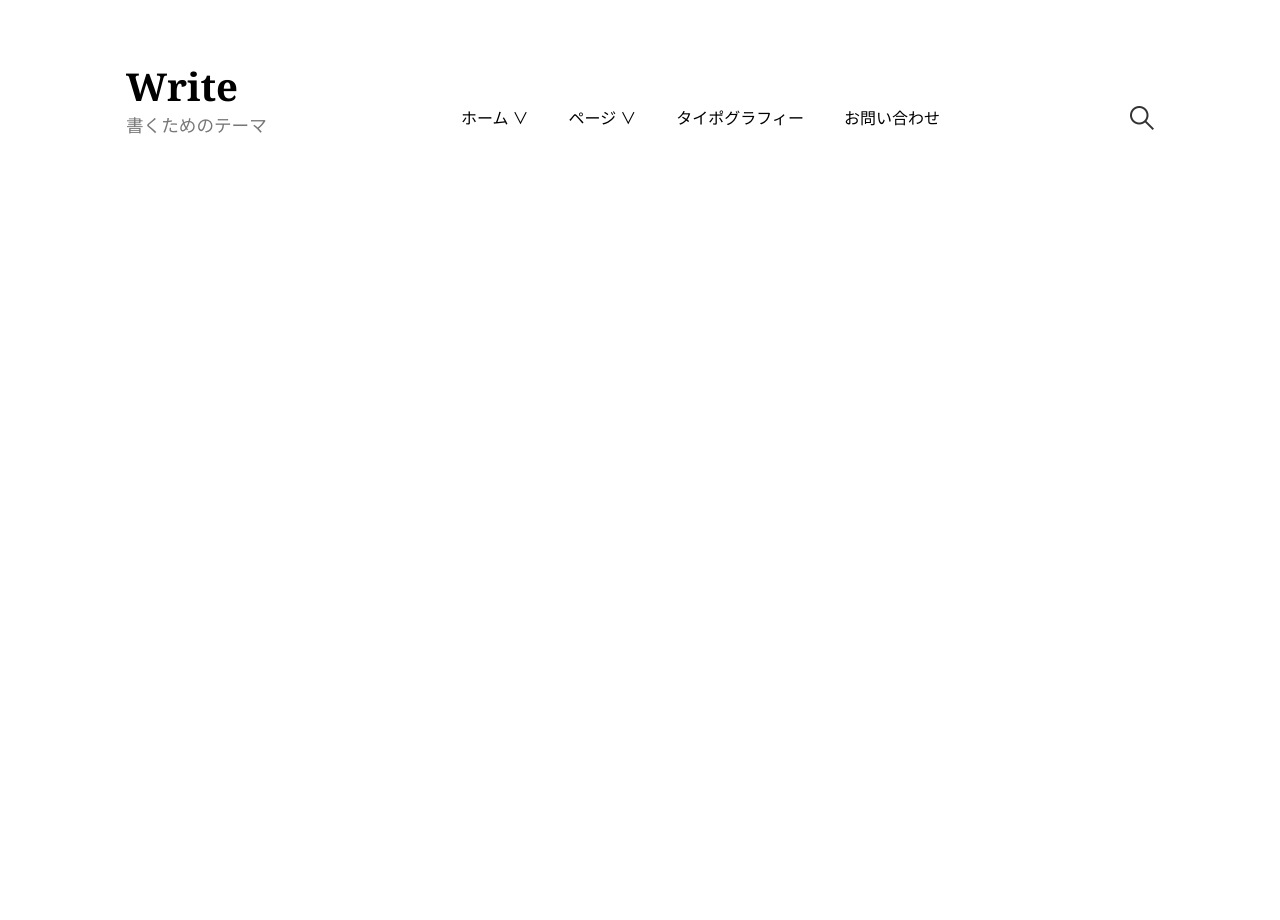
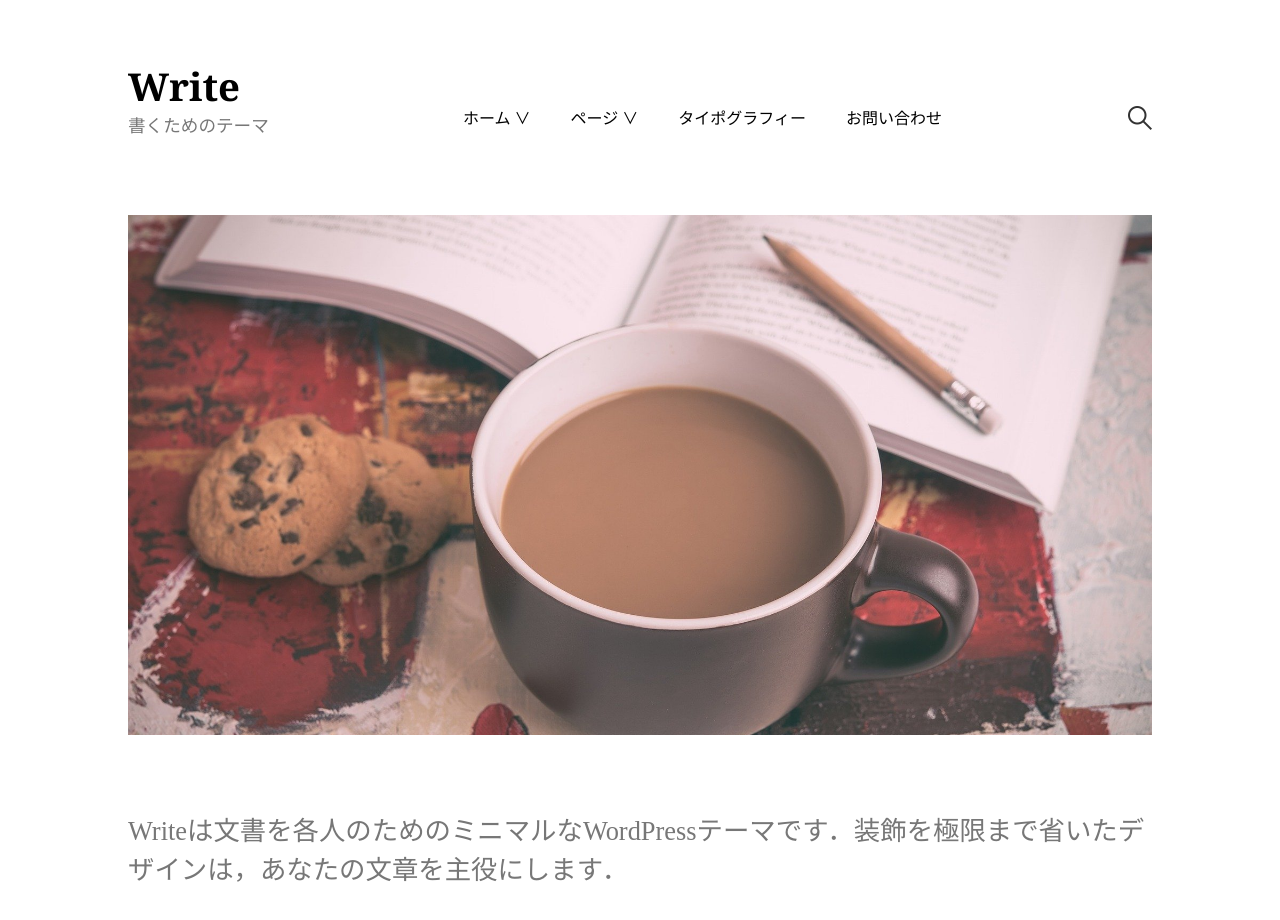
Before and after one commit to wattah1002/mosha-coding-write, a plain HTML site: page index.html in a window 1280 px wide. Before the commit the page ends 800 px from the top, so only its background shows below. Drawn offline with Linux system fonts and the light colour scheme.

Commit message:
image挿入

```diff
--- a/css/stylesheet.css
+++ b/css/stylesheet.css
@@ -2,14 +2,13 @@
  margin: 0;
  padding: 0;
 }
-@media screen and (min-width:767px) {
-/*pc用のcssを記述*/
-body {
-  width: 1028px;
+/*pc*/
+.body {
+  width: 1024px; /*全体の横幅*/
   margin: 0 auto;
 }
 #header {
-  margin: 60px 0;
+  margin: 60px 0 80px 0;
   width: 100%;
   height:75px;
   position: relative;
@@ -55,25 +54,42 @@ body {
   text-decoration: none;
   color: black;
 }
-#search-logo{
+#search-logo{ /*虫眼鏡マークの親のaタグ*/
   width: 24px;
   height: 24px;
   position: absolute;
   bottom: 5px;
   right: 0px;
 }
+#search-logo-img{ /*虫眼鏡マークの大きさ*/
+  width: 24px;
+  height: 24px;
+}
+#eye-catch{
+  width: 100%;
+  height: 65vh;
+  object-fit: cover; /*画像比を維持したままトリミング*/
+}
+#main-sentense{
+  color: #777777;
+  font-family: serif; /*明朝体*/
+  font-size: 165%;
+  font-weight: lighter;
+  margin: 70px 0 100px 0;
 }
 
-@media only screen and (min-width:479px) and (max-width:767px) {
-/*tablet用のcssを記述*/
-
-
+/*tablet*/
+@media screen and (max-width:959px) {
 }
-@media screen and (max-width:479px) {
-/*スマホ用のcssを記述*/
-body {
-  width: 828px;
-  margin: 0 auto;
+/*smartphone*/
+@media screen and (max-width:480px) {
+  .body {
+    width: 828px;
+  }
+  #nav {
+    display: none;
+  }
+  #search-logo{
+    display: none;
+  }
 }
-
-}
--- a/index.html
+++ b/index.html
@@ -2,13 +2,13 @@
 <html>
   <head>
     <meta charset="utf-8">
-    <meta name=”viewport” content=”width=device-width,initial-scale=1″>
+    <meta name=”viewport” content="width=device-width,initial-scale=1, minimum-scale=1, user-scalable=yes">
     <link rel="stylesheet" href="./css/stylesheet.css">
     <link rel="preconnect" href="https://fonts.gstatic.com">
     <link href="https://fonts.googleapis.com/css2?family=Noto+Serif:wght@700&display=swap" rel="stylesheet">
     <title>Write - 書くためのテーマ（模写）</title>
   </head>
-  <body>
+  <body class="body">
     <header id="header">
       <div class="header-logo">
         <h1><a href="#">Write</a></h1>
@@ -22,10 +22,11 @@
           <li><a href="#">お問い合わせ</a></li>
         </ul>
       </nav>
-      <a href="#"><img src="./image/search-icon@2x.png" alt="search-logo" id="search-logo"></a>
+      <a href="#" id="search-logo"><img src="./image/search-icon@2x.png" alt="search-logo" id="search-logo-img"></a>
     </header>
     <main>
-
+      <img src="./image/coffee-690421_1920.jpg" alt="bookImage" id="eye-catch">
+      <h2 id="main-sentense">Writeは文書を各人のためのミニマルなWordPressテーマです．装飾を極限まで省いたデザインは，あなたの文章を主役にします．</h2>
     </main>
   </body>
 </html>
```
Also changed, not shown: image/coffee-690421_1920.jpg (added), 1 other file.
